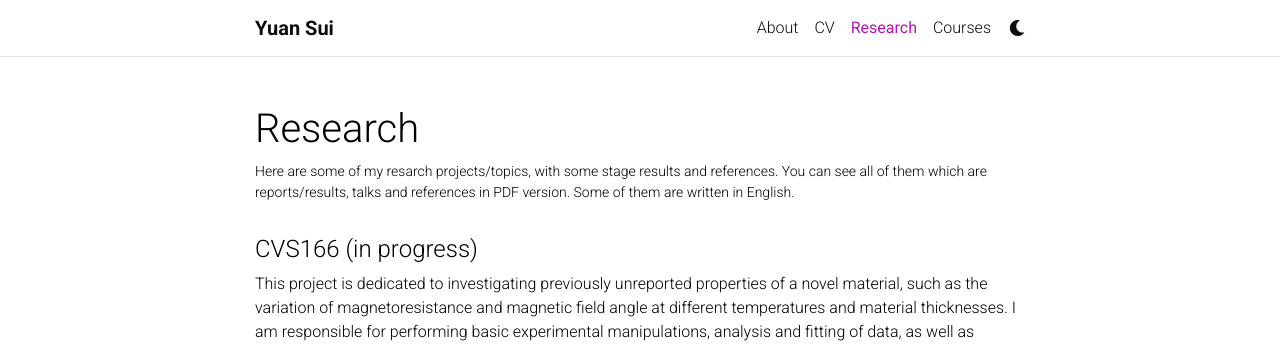
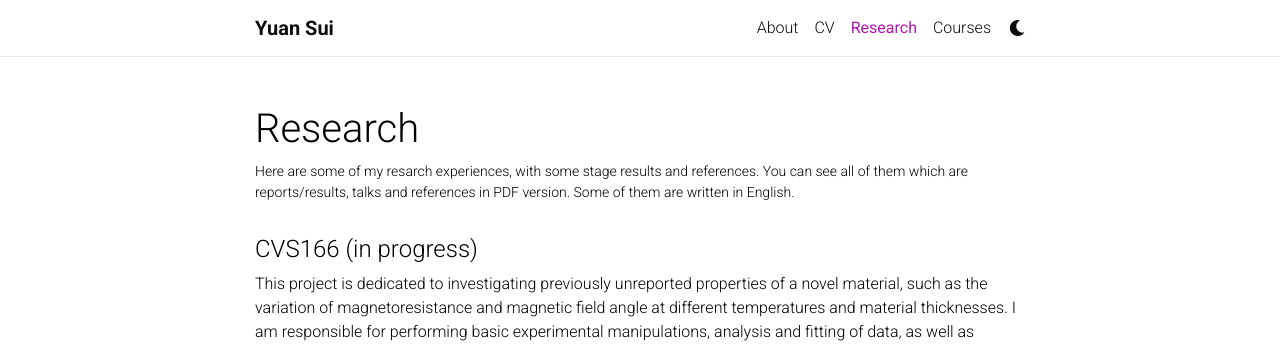
Before and after one commit to sufrepmia/al-folio_theme, a Jekyll site: the page built from _pages/teaching.md, in a window 1280 px wide and 900 px high. Shown: the top 346 px of the window. Built offline with Jekyll 4.4.1, drawn with Linux system fonts in a browser that asks for light colours; comment, search, counter and statistics services are not loaded; a style sheet for code colours, icons or effects is not loaded.

Commit message:
Update teaching.md

```diff
--- a/_pages/teaching.md
+++ b/_pages/teaching.md
@@ -2,7 +2,7 @@
 layout: research
 permalink: /research/
 title: Research
-description: Here are some of my resarch projects/topics, with some stage results and references. You can see all of them which are reports/results, talks and references in PDF version. Some of them are written in English.
+description: Here are some of my resarch experiences, with some stage results and references. You can see all of them which are reports/results, talks and references in PDF version. Some of them are written in English.
 nav: true
 nav_order: 4
 ---
```
